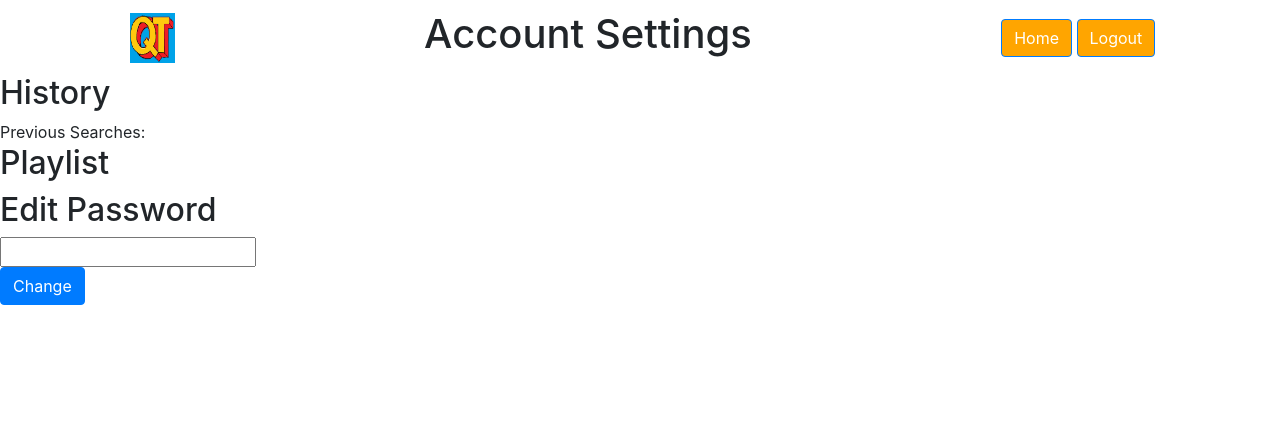
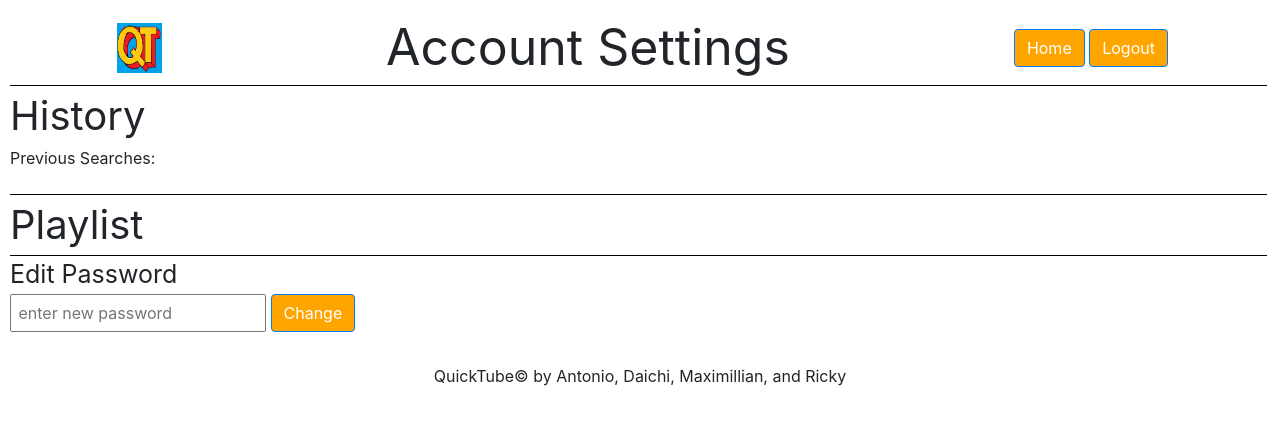
Before and after one commit to dkanasugi/QuickTube, a PHP site: page /account.php in a window 1280 px wide. Shown: the top 425 px of the page. Run offline with PHP 8.4, Linux system fonts and the light colour scheme; the visitor is signed in with stand-in values (Sample User, id 1); data that the repository does not hold is empty; some libraries are stand-ins or nearby versions.

Commit message:
Styled the Pages NICE

```diff
--- a/account.php
+++ b/account.php
@@ -10,7 +10,7 @@
     <head>
         <title id="title"> </title>
         <link rel="shortcut icon" href="quicktubeLogo.ico">
-        <link href="styles.css" rel="stylesheet" type="text/css" />
+        <link href="styles/accountStyles.css" rel="stylesheet" type="text/css" />
         <meta name="viewport" content="width=device-width, initial-scale=1.0">
         <script src="https://ajax.googleapis.com/ajax/libs/jquery/3.2.1/jquery.min.js"></script>
         <script src="https://cdnjs.cloudflare.com/ajax/libs/popper.js/1.12.3/umd/popper.min.js" integrity="sha384-vFJXuSJphROIrBnz7yo7oB41mKfc8JzQZiCq4NCceLEaO4IHwicKwpJf9c9IpFgh" crossorigin="anonymous"></script>
@@ -18,7 +18,7 @@
         <script src="https://stackpath.bootstrapcdn.com/bootstrap/4.1.0/js/bootstrap.min.js" integrity="sha384-uefMccjFJAIv6A+rW+L4AHf99KvxDjWSu1z9VI8SKNVmz4sk7buKt/6v9KI65qnm" crossorigin="anonymous"></script>
     </head>
     <body>
-            <div class="heading" >
+        <div class="heading" >
             <div class = "left">
                 <div id="logo">
                     <img src="quicktubeLogo.png" width="50" height="50" alt="qt"></img>
@@ -26,7 +26,7 @@
             </div>
             <div class = "center">
                 <div id = "text">
-                    <h1 text-align="center">Account Settings</h1>
+                    <div id = "textCenter">Account Settings</div>
                 </div>
             </div>
             <div class ="right">
@@ -39,19 +39,21 @@
                 </div>
             </div>
         </div>
-
-        <h1 id = "user"></h1>
-        <h2>History</h2>
-        <div id="history"></div>
-        <h2 id= "playlistHeader">Playlist</h2>
-        <div id="playlist"></div>
-        <h2>Edit Password</h2>
-        <div class = "changePass">
-            <input type="text" id="newPass" holder="enter new password"></div>
-            <button type="button" class="btn btn-primary" id="passButton">Change</button>
+        <div class ="mainBody">
+            <div id = "user"></div>
+            <div id = "historyFont">History</div>
+            <div id="history"></div><br>
+            <div id= "playlistHeader">Playlist</div>
+            <div id="playlist"></div>
+            <div id = "passHeader">Edit Password</div>
+            <div class = "changePass">
+                <input type="text" id="newPass" placeholder=" enter new password"></input> &nbsp
+                <button type="button" class="btn btn-primary" id="passButton">Change</button>
+            </div>
+            <h3 id="alert"></h3>
         </div>
-        <h3 id="alert"></h3>
     </body>
+    <footer class = "bottomPart"><br>QuickTube&copy by Antonio, Daichi, Maximillian, and Ricky</footer>
     <script>
 
         //Need an AJAX call to retrieve data from php to the database
--- a/home.php
+++ b/home.php
@@ -47,7 +47,7 @@
             <div id="login">
                 <button type="button" class="btn btn-primary" id="logoutButton">Log Out</button>
             </div>
-
+            &nbsp
             <div id="account">
                 <button type="button" class="btn btn-primary" id="account">Account setting</button>
             </div>
@@ -59,7 +59,7 @@
     <h1>Most Popular</h1>
     <div id="popularResults"></div>
 
-    <script src="https://apis.google.com/js/api.js"></script>
+<script src="https://apis.google.com/js/api.js"></script>
 
 
     <script>
@@ -164,6 +164,6 @@
 
 </body>
 
-<footer>QuickTube&copy by Antonio, Daichi, Maximillian, and Ricky</footer>
+<footer><br>QuickTube&copy by Antonio, Daichi, Maximillian, and Ricky</footer>
 
 </html>
--- /dev/null
+++ b/styles/accountStyles.css
@@ -0,0 +1,104 @@
+.heading, #random, #search, #login, #keyword, #commit, #login, #signin, #searchResults, #hist, .mostPopular, #popularResults, .popularResults{
+    display: flex;
+    margin: auto;
+    align-items: center;
+    justify-content: center;
+}
+
+.left, .center, .right{
+    display: flex;
+}
+
+.left{
+    align-items: flex-start;
+    justify-content: flex-start;
+    margin: auto;
+}
+
+.center{
+    align-items: center;
+    justify-content: center;
+    margin: auto;
+}
+
+.right{
+    align-items: flex-end;
+    justify-content: flex-end;
+    margin: auto;
+}
+
+.heading{
+    padding-top: 10px;
+}
+
+.mostViewed, .mostPopular, .mostDisliked{
+    padding-right: 50px;
+    padding-bottom: 50px;
+
+
+}
+
+footer{
+    border-top: black 100px;
+    text-align:center;
+}
+
+
+#body, body, head, header{
+    background-color: orange;
+}
+
+#header{
+    background-color: #00a2e8;
+}
+
+.addPlaylist, #add_pop_playlist0, #add_pop_playlist1, #add_pop_playlist2, #add_pop_playlist3, #add_pop_playlist4, #add_pop_playlist5, #add_search_playlist0,
+#add_search_playlist1, #add_search_playlist2, #add_search_playlist3, #add_search_playlist4, #add_search_playlist5, #commit, #signin, #account,
+#logoutButton, #mainButton, #passButton{
+    background-color: orange;
+}
+
+.logo, img{
+    padding-left: 5px;
+}
+
+#historyFont, #playlistHeader{
+    font-size: 40px;
+}
+
+#textCenter{
+    font-size: 50px;
+}
+
+#passHeader{
+    font-size: 25px;
+}
+
+.changePass, #newPass, #passButton{
+    display:flex;
+}
+
+#playlistHeader, #passHeader, #historyFont{
+    border-top-style: solid;
+    border-color: black;
+    border-width: thin;
+    width: 99%;
+}
+
+/*body{*/
+/*    padding-left: 10px;*/
+/*}*/
+
+.mainBody{
+
+    padding-left: 10px;
+}
+
+#user{
+    font-size:50px;
+}
+
+.deleteBttn{
+    background-color: red;
+    color: white;
+}
```
Also changed, not shown: home.html (+4 -3 lines).
